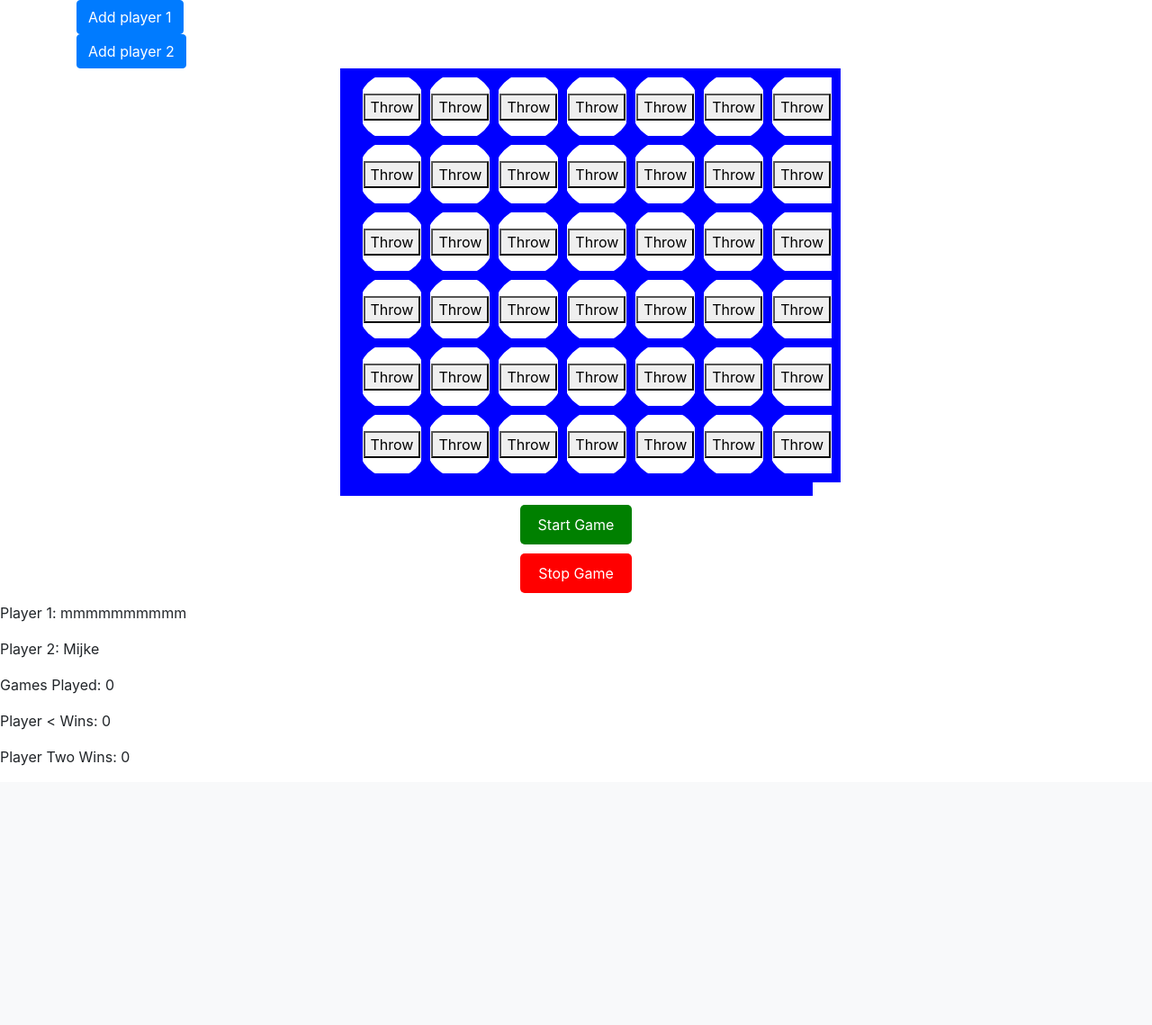
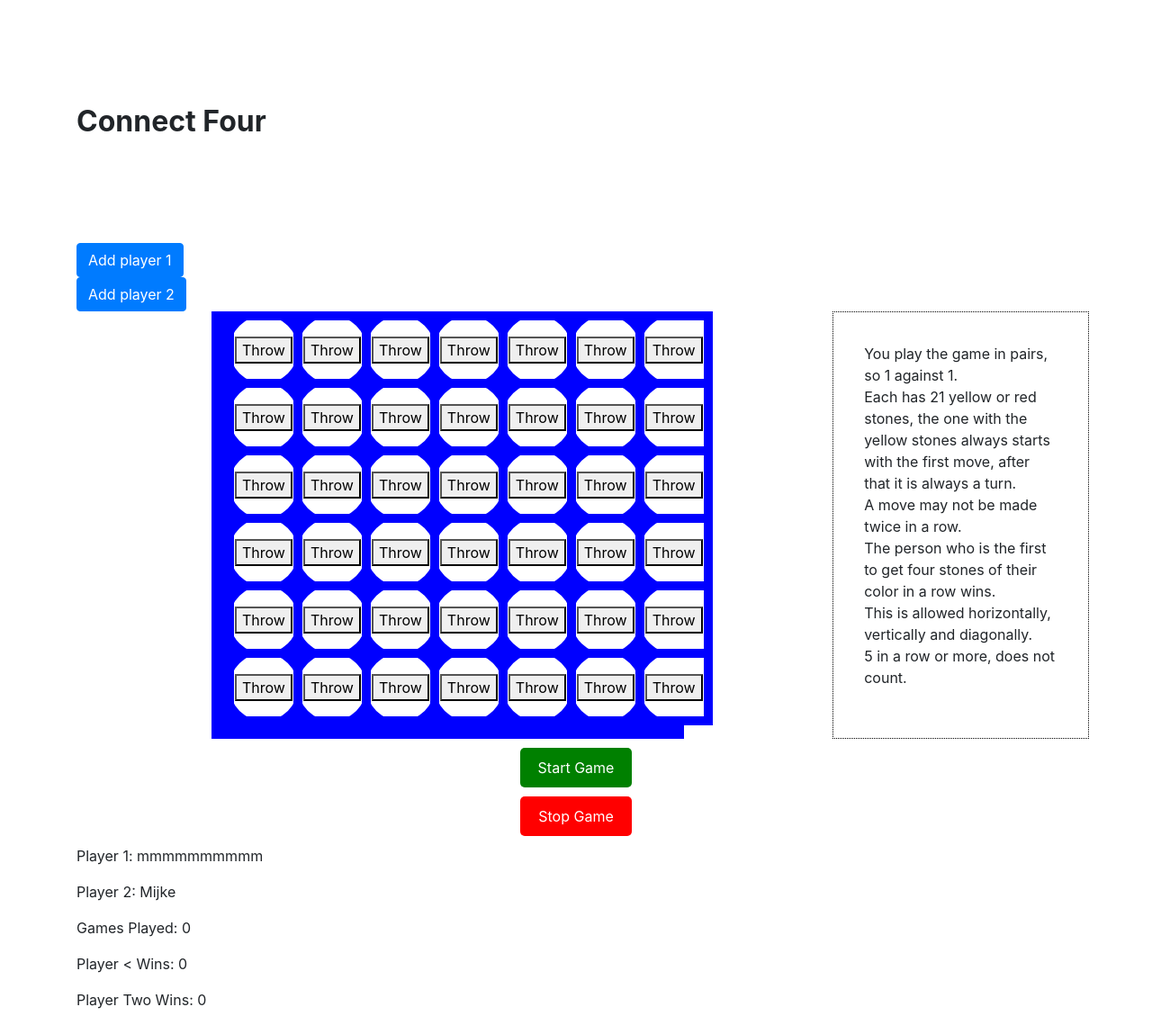
Before and after one commit to mijkevd/webprogrammeren_final_project, a PHP site: page /game.php in a window 1280 px wide. Shown: the part 56-1195 px from the top of the page at 90% size. Before the commit the page ends 907 px from the top, so only its background shows below. Run offline with PHP 8.4, Linux system fonts and the light colour scheme.

Commit message:
moved title and rules from index(2).php to game.php

```diff
--- a/game.php
+++ b/game.php
@@ -19,11 +19,14 @@ include __DIR__ . '/tpl/body_start.php';
     <meta charset="utf-8">
     <title>Connect Four</title>
     <link rel="stylesheet" href="css/styles.css">
+    <link rel="stylesheet" href="css/index.css">
     <script src="js/main.js" charset="utf-8"></script>
     <script src="https://cdnjs.cloudflare.com/ajax/libs/jquery/3.5.1/jquery.min.js" integrity="sha512-bLT0Qm9VnAYZDflyKcBaQ2gg0hSYNQrJ8RilYldYQ1FxQYoCLtUjuuRuZo+fjqhx/qtq/1itJ0C2ejDxltZVFg==" crossorigin="anonymous" referrerpolicy="no-referrer"></script>
     <script src="https://cdnjs.cloudflare.com/ajax/libs/bootstrap/4.6.1/js/bootstrap.min.js" integrity="sha512-UR25UO94eTnCVwjbXozyeVd6ZqpaAE9naiEUBK/A+QDbfSTQFhPGj5lOR6d8tsgbBk84Ggb5A3EkjsOgPRPcKA==" crossorigin="anonymous" referrerpolicy="no-referrer"></script>
 
 </head>
+
+<header class="intro">Connect Four</header>
 
 <form action="index.php" type="GET">
     <button id="submit" type="submit" class="btn btn-primary">Add player 1</button>
@@ -72,6 +75,17 @@ foreach($names as $key => $value){
             echo '</table>';
             ?>
         </div>
+        <div class="col-md-3 explanation">
+            <p>
+                You play the game in pairs, so 1 against 1. <br />
+                Each has 21 yellow or red stones, the one with the yellow stones always starts with the first move,
+                after that it is always a turn. <br />
+                A move may not be made twice in a row. <br />
+                The person who is the first to get four stones of their color in a row wins. <br />
+                This is allowed horizontally, vertically and diagonally. <br />
+                5 in a row or more, does not count.
+            </p>
+        </div>
     </div>
 </div>
 
@@ -83,10 +97,12 @@ foreach($names as $key => $value){
 <button id="start-button">Start Game</button>
 <button id="stop-button" type="button">Stop Game</button>
 
-<div class="name-container"></div>
+<div class="name-container container"></div>
 
-<p id="games-played">Games Played: 0</p>
-<p id="inputname">Player < Wins: 0</p>
-<p id="inputgame">Player Two Wins: 0</p>
+<div class="container">
+    <p id="games-played">Games Played: 0</p>
+    <p id="inputname">Player < Wins: 0</p>
+    <p id="inputgame">Player Two Wins: 0</p>
+</div>
 </body>
 </html>
```
Also changed, not shown: index.php (+2 -15 lines), index2.php (+0 -14 lines).
